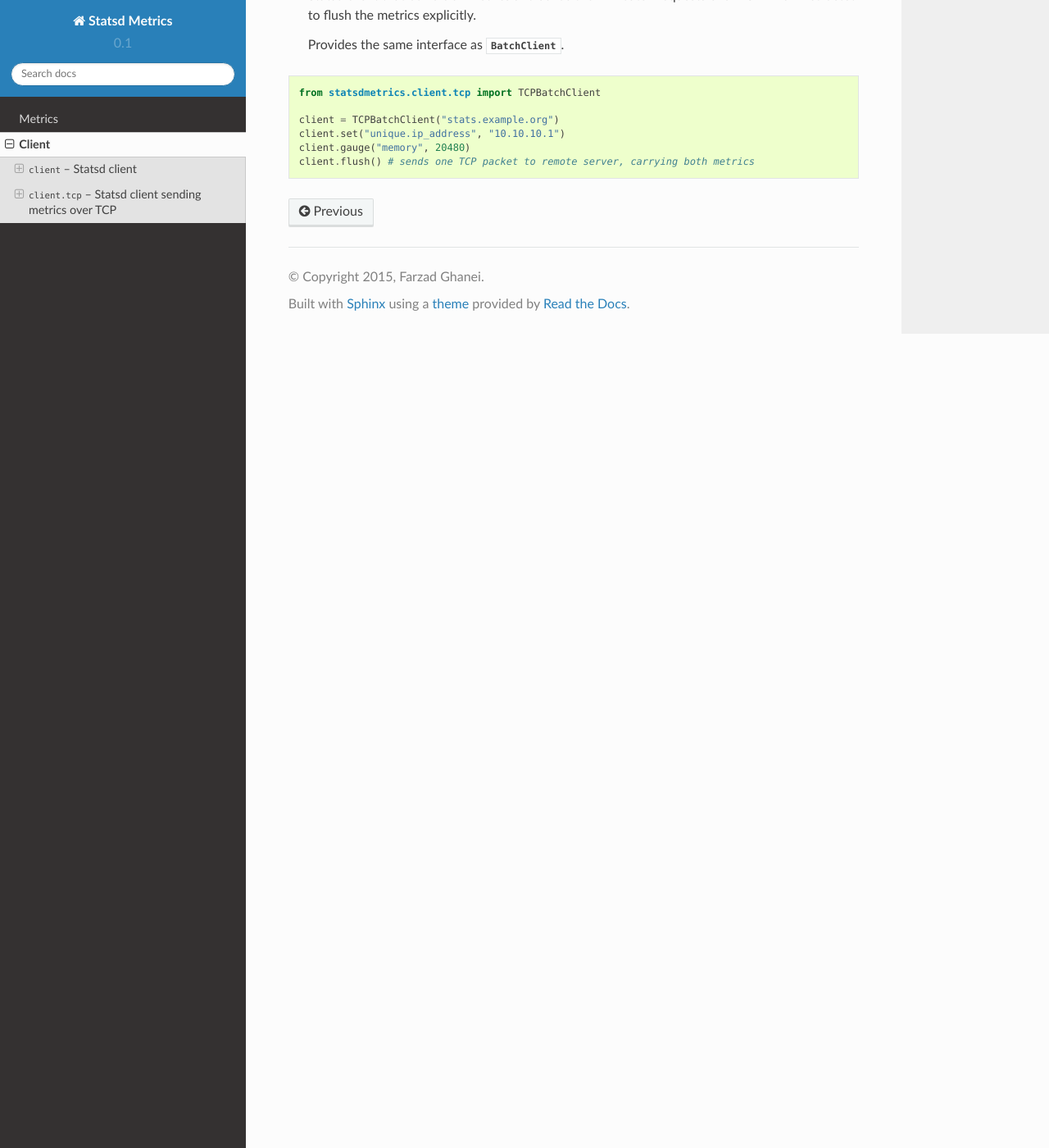
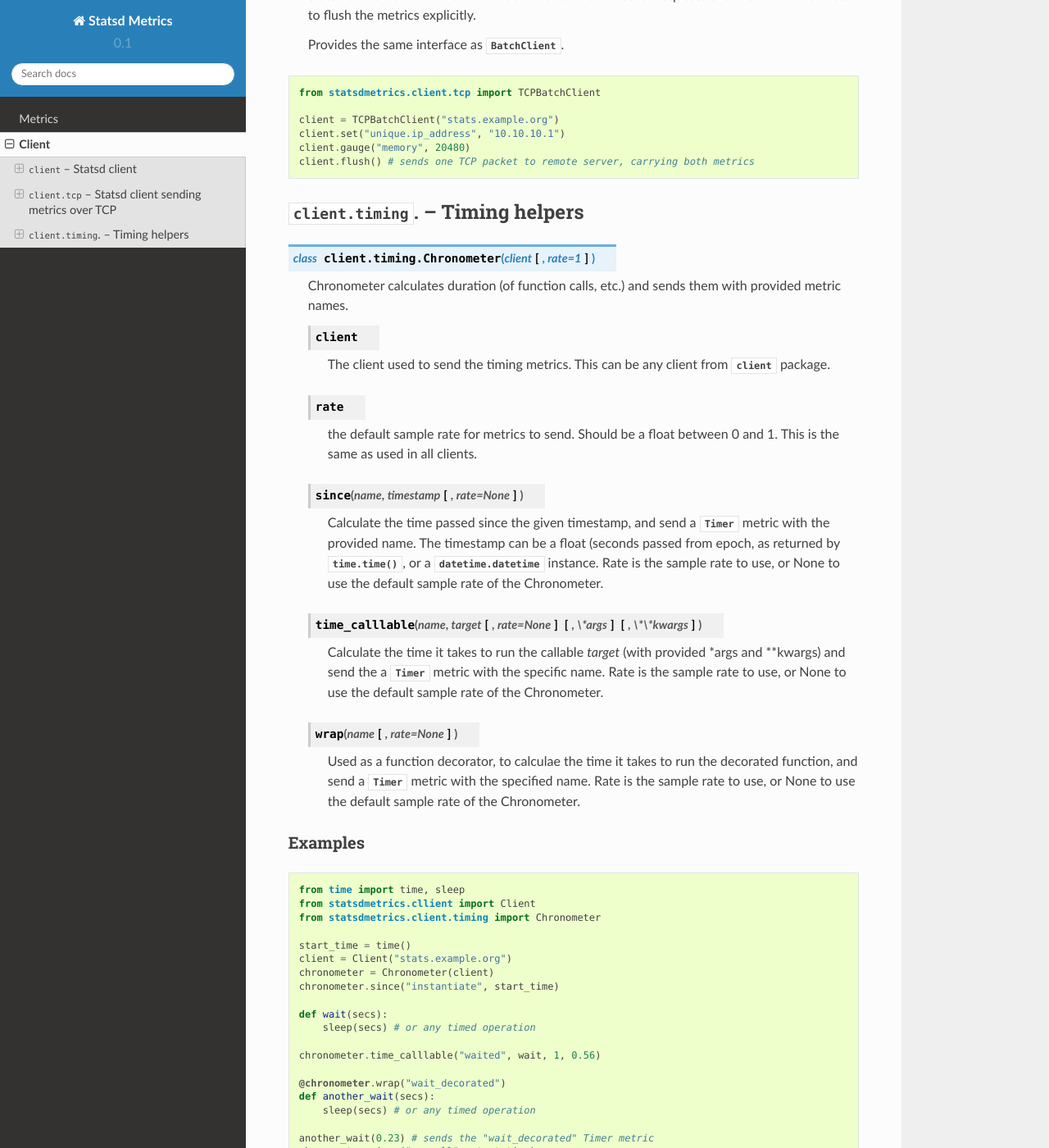
Before and after one commit to farzadghanei/statsd-metrics, a Sphinx documentation site: the page built from docs/client.rst, in a window 1280 px wide and 1400 px high, scrolled down 3482 px. Shown: the whole window at 82% size. Built offline with Sphinx 7.4.7 and the Read the Docs theme 2.0.0, drawn with Linux system fonts in a browser that asks for light colours; some of the changed text lies outside the part shown.

Commit message:
Add docs for client.timing.Chronometer class

```diff
--- a/docs/client.rst
+++ b/docs/client.rst
@@ -202,3 +202,97 @@ Examples
     client.set("unique.ip_address", "10.10.10.1")
     client.gauge("memory", 20480)
     client.flush() # sends one TCP packet to remote server, carrying both metrics
+
+
+:mod:`client.timing`. -- Timing helpers
+=======================================
+
+.. module:: client.timing
+    :synopsis: Provides easier ways to send timing metrics. Most of times there is no need to instantiate these classes,
+               but they can be obtained directly from any client class in the :mod:`client` package.
+
+.. moduleauthor:: Farzad Ghanei
+
+.. class:: Chronometer(client, [rate=1])
+
+    Chronometer calculates duration (of function calls, etc.) and
+    sends them with provided metric names.
+
+    .. data:: client
+
+        The client used to send the timing metrics. This can be any client
+        from :mod:`client` package.
+
+    .. data:: rate
+
+        the default sample rate for metrics to send. Should be a float between 0 and 1.
+        This is the same as used in all clients.
+
+    .. method:: since(name, timestamp, [rate=None])
+
+        Calculate the time passed since the given timestamp, and send
+        a :class:`~metrics.Timer` metric with the provided name.
+        The timestamp can be a float (seconds passed from epoch, as returned by :func:`time.time()`,
+        or a :class:`datetime.datetime` instance.
+        Rate is the sample rate to use, or None to use the default sample rate of the Chronometer.
+
+    .. method:: time_calllable(name, target, [rate=None], [\*args], [\*\*kwargs])
+
+        Calculate the time it takes to run the callable `target` (with provided \*args and \*\*kwargs)
+        and send the a :class:`~metrics.Timer` metric with the specific name.
+        Rate is the sample rate to use, or None to use the default sample rate of the Chronometer.
+
+    .. method:: wrap(name, , [rate=None])
+
+        Used as a function decorator, to calculae the time it takes
+        to run the decorated function, and send a :class:`~metrics.Timer` metric
+        with the specified name.
+        Rate is the sample rate to use, or None to use the default sample rate of the Chronometer.
+
+
+Examples
+--------
+
+.. code-block:: python
+
+    from time import time, sleep
+    from statsdmetrics.cllient import Client
+    from statsdmetrics.client.timing import Chronometer
+
+    start_time = time()
+    client = Client("stats.example.org")
+    chronometer = Chronometer(client)
+    chronometer.since("instantiate", start_time)
+
+    def wait(secs):
+        sleep(secs) # or any timed operation
+
+    chronometer.time_calllable("waited", wait, 1, 0.56)
+
+    @chronometer.wrap("wait_decorated")
+    def another_wait(secs):
+        sleep(secs) # or any timed operation
+
+    another_wait(0.23) # sends the "wait_decorated" Timer metric
+    chronometer.since("overall", start_time)
+
+
+If a batch client (like :class:`client.BatchClient` or :class:`client.tcp.TCPBatchClient`)
+is used, then the behavior of the client requires an explicit `flush()` call.
+
+.. code-block:: python
+
+    from datetime import datetime
+    from statsdmetrics.cllient.tcp import TCPBatchCPClient
+    from statsdmetrics.client.timing import Chronometer
+
+    start_time = datetime.now()
+    client = TCPBatchClient("stats.example.org")
+    chronometer = Chronometer(client)
+    chronometer.since("instantiate", start_time)
+
+    def wait_with_kwargs(name, key=val):
+        sleep(1) # or any timed operation
+
+    chronometer.time_calllable("waited", wait_with_kwargs, 1, name="foo", key="bar")
+    client.flush()
```
